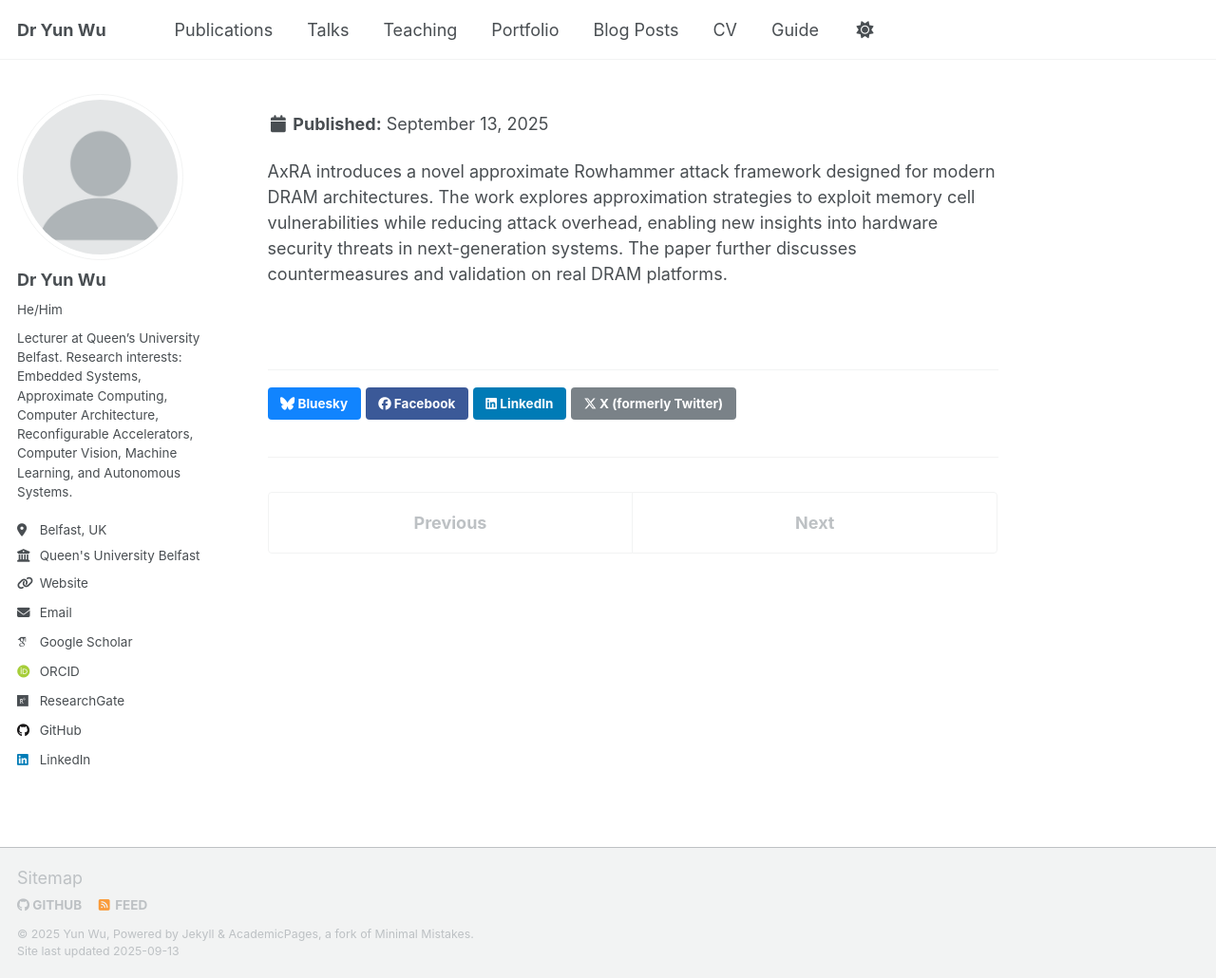
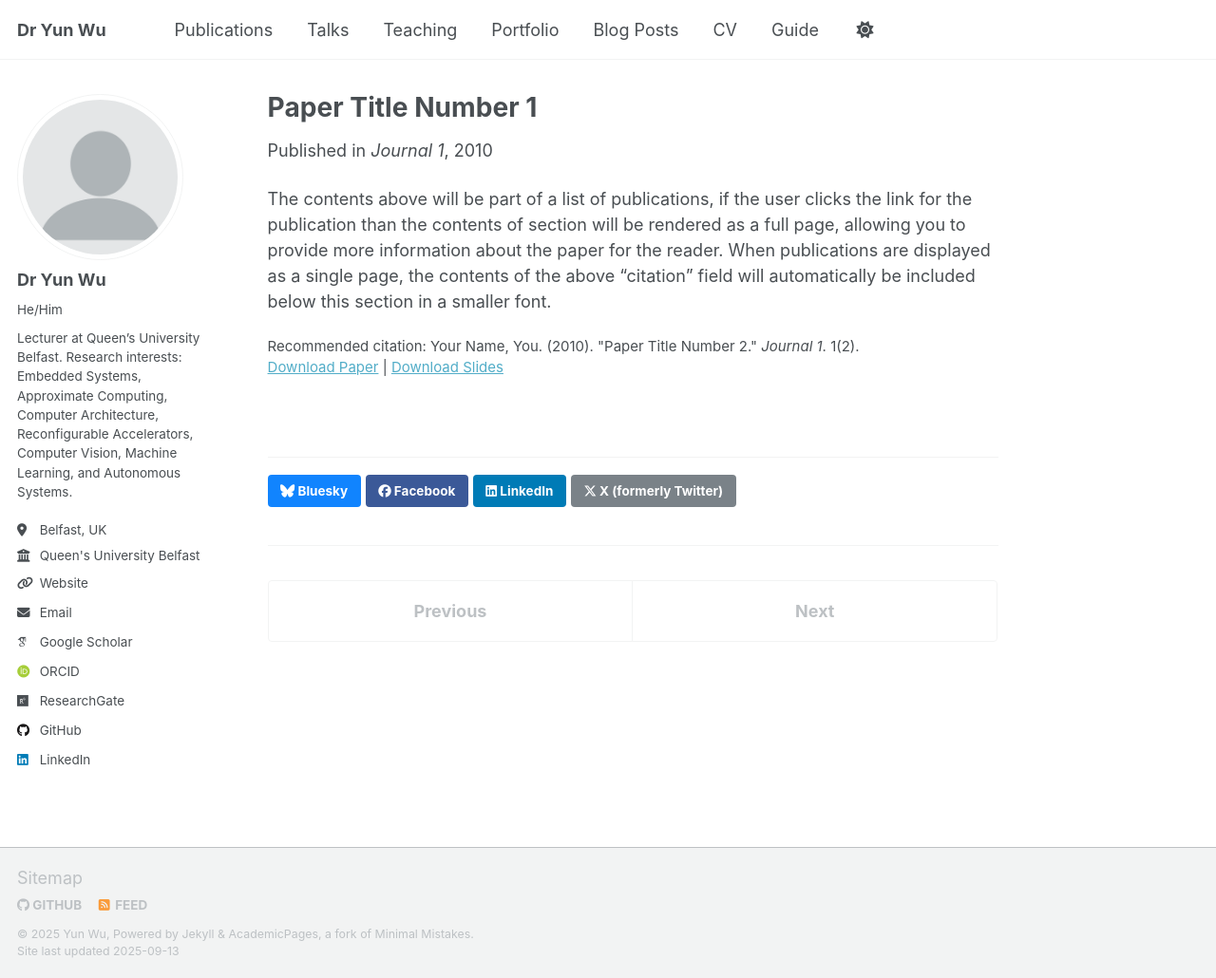
Before and after one commit to wincle626/wincle626.github.io, a Jekyll site: the page built from _publications/2009-10-01-paper-title-number-1.md, in a window 1280 px wide and 1030 px high. Shown: the whole window at 95% size. Built offline with Jekyll 4.4.1, drawn with Linux system fonts in a browser that asks for light colours; some web fonts are replaced; a script that is not in the unit is left out.

Commit message:
Update 2009-10-01-paper-title-number-1.md

```diff
--- a/_publications/2009-10-01-paper-title-number-1.md
+++ b/_publications/2009-10-01-paper-title-number-1.md
@@ -1,15 +1,14 @@
 ---
-title: "AxRA: approximate Rowhammer attack for modern DRAM systems"
+title: "Paper Title Number 1"
 collection: publications
 category: manuscripts
-permalink: /publication/2025-06-27-axra
-excerpt: 'This paper proposes AxRA, an approximate Rowhammer attack methodology tailored for modern DRAM systems, addressing reliability and security implications.'
-date: 2025-06-27
-venue: 'IEEE International Symposium on Circuits and Systems (ISCAS) 2025'
-paperurl: 'https://ieeexplore.ieee.org/abstract/document/11043302'  # replace XXXXXXX with actual IEEE link if available
-slidesurl: ''
-bibtexurl: ''
-citation: 'Hao, Y., Wu, Y., Ni, Z., Miskelly, J., O\'Neill, M. &amp; Gu, C. (2025). &quot;AxRA: approximate Rowhammer attack for modern DRAM systems.&quot; <i>IEEE International Symposium on Circuits and Systems (ISCAS) 2025: Proceedings</i>. IEEE.'
+permalink: /publication/2010-10-01-paper-title-number-1
+excerpt: 'This paper is about the number 2. The number 3 is left for future work.'
+date: 2010-10-01
+venue: 'Journal 1'
+slidesurl: 'http://academicpages.github.io/files/slides1.pdf'
+paperurl: 'http://academicpages.github.io/files/paper1.pdf'
+citation: 'Your Name, You. (2010). &quot;Paper Title Number 2.&quot; <i>Journal 1</i>. 1(2).'
 ---
 
-AxRA introduces a novel approximate Rowhammer attack framework designed for modern DRAM architectures. The work explores approximation strategies to exploit memory cell vulnerabilities while reducing attack overhead, enabling new insights into hardware security threats in next-generation systems. The paper further discusses countermeasures and validation on real DRAM platforms.
+The contents above will be part of a list of publications, if the user clicks the link for the publication than the contents of section will be rendered as a full page, allowing you to provide more information about the paper for the reader. When publications are displayed as a single page, the contents of the above "citation" field will automatically be included below this section in a smaller font.
```
